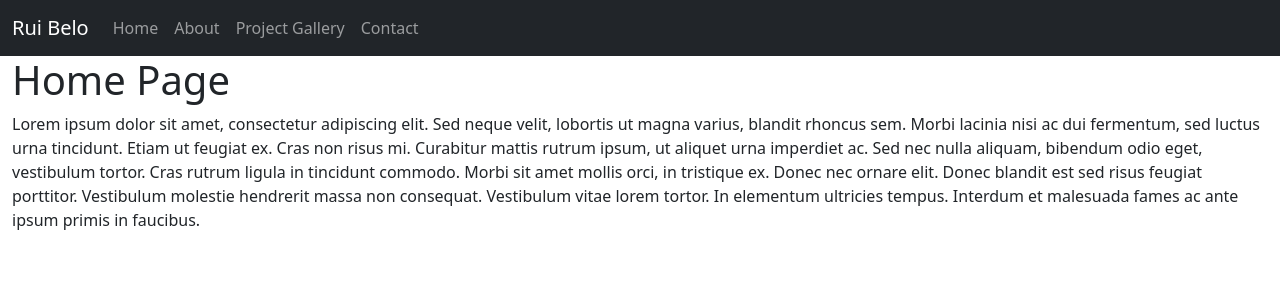
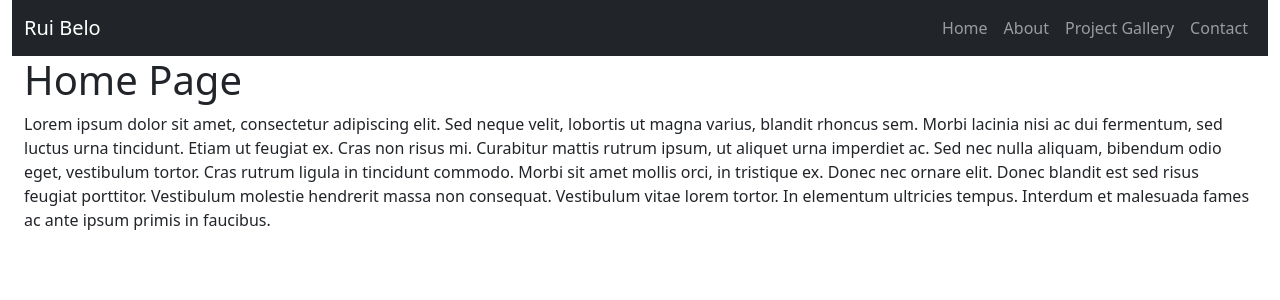
Before and after one commit to CZ-RBelo/React-Portfolio, a React (Create React App) app in the folder react-app/: page / in a window 1280 px wide. Shown: the top 300 px of the page. Built offline with nearby package versions, Linux system fonts and the light colour scheme.

Commit message:
unnecessary files delted

```diff
--- a/react-app/src/components/MainContainer.js
+++ b/react-app/src/components/MainContainer.js
@@ -1,9 +1,9 @@
 import React, { Component } from "react";
 import NavTabs from "./NavTabs";
-import Home from "./pages/Home";
-import About from "./pages/About";
+import Home from "./Home/Index";
+import About from "./About";
 import ProjectGallery from "./ProjectGallery";
-import Contact from "./pages/Contact";
+import Contact from "./Contact";
 
 class MainContainer extends Component {
   state = {
@@ -24,7 +24,7 @@ class MainContainer extends Component {
       case "Contact": Page = <Contact />; break;
     }
     return (
-      <div>
+      <div className="container-fluid">
         <NavTabs
           currentPage={this.state.currentPage}
           handlePageChange={this.handlePageChange}
--- a/react-app/src/components/NavTabs.js
+++ b/react-app/src/components/NavTabs.js
@@ -4,8 +4,8 @@ function NavTabs(props) {
   return (
     <nav className="navbar navbar-expand-lg navbar-dark bg-dark">
       <div className="container-fluid">
-      <a className="navbar-brand" href="#home" onClick={() => props.handlePageChange("Home")}>Rui Belo</a>
-        <ul className="navbar-nav me-auto mb-2 mb-lg-0">
+        <span className="navbar-brand mb-0 h1">Rui Belo</span >
+        <ul className="navbar-nav d-flex">
           <li className="nav-item">
             <a href="#home" onClick={() => props.handlePageChange("Home")} className="nav-link">
               Home
```
Also changed, not shown: react-app/src/components/pages/Header.js (deleted, +0 -11 lines), react-app/src/index.js (+0 -11 lines), react-app/src/reportWebVitals.js (deleted, +0 -13 lines), react-app/src/setupTests.js (deleted, +0 -5 lines), react-app/src/components/About/index.js (renamed from react-app/src/components/pages/About.js), react-app/src/components/Contact/index.js (renamed from react-app/src/components/pages/Contact.js), react-app/src/components/Home/Index.js (renamed from react-app/src/components/pages/Home.js), 1 other file (tests, documents, lock files or other folders).
